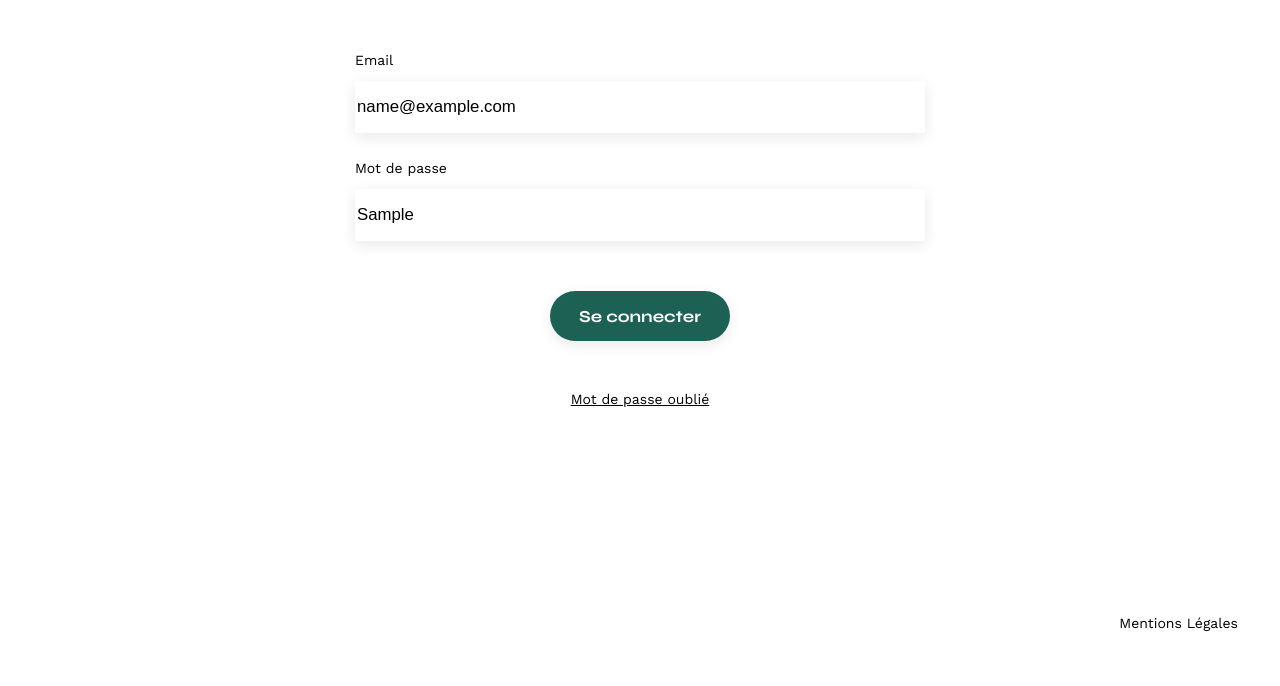
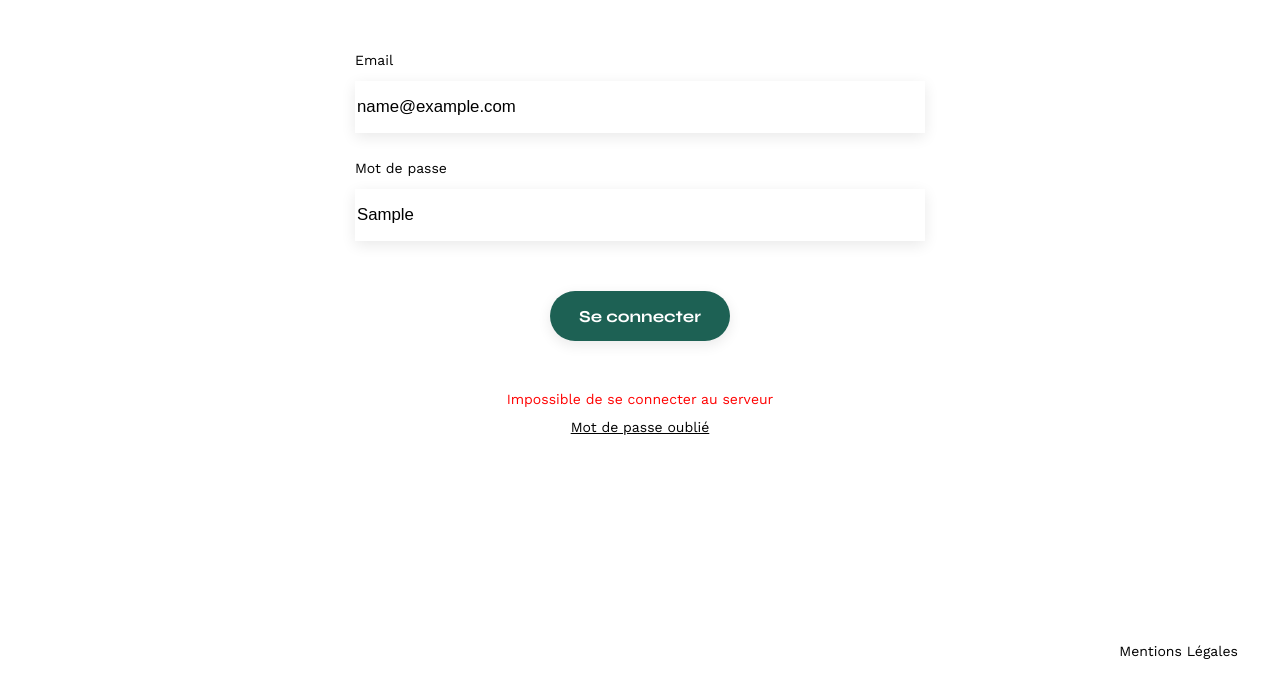
Before and after one commit to ginx836/P3-Portfolio-Sophie-Bluel, a plain HTML site: page FrontEnd/login.html in a window 1280 px wide. Both pictures are taken after typing "name@example.com", "Sample" into the empty fields and a click on the input "Se connecter". Shown: the part 227-913 px from the top of the page. Before the commit the page ends 885 px from the top, so only its background shows below. Drawn offline with nearby package versions, Linux system fonts and the light colour scheme; no server answers.

Commit message:
Modification de la page login
Modification de la gestion des messages d'erreur. Passage de la methode alert à un message inclus dans la page

```diff
--- a/FrontEnd/login.html
+++ b/FrontEnd/login.html
@@ -31,7 +31,7 @@
 	<main>
 		<section id="login">
 			<h2>Log In</h2>
-			<form action="#" method="post">
+			<form id="loginForm" action="#" method="post">
 				<label for="email">Email</label>
 				<input type="email" name="email" id="email">
 				<label for="password">Mot de passe</label>
--- a/FrontEnd/login.js
+++ b/FrontEnd/login.js
@@ -1,12 +1,36 @@
-import { loginUser } from "./api.js"; // Importer la fonction loginUser depuis api.js
+import { loginUser } from "./api.js";
 
-document.getElementById("login").addEventListener("submit", handleLogin); // Ajouter un écouteur d'événement sur le formulaire de connexion
+document.getElementById("login").addEventListener("submit", handleLogin);
+
+/**
+ *
+ * @param {Event} event
+ */
 
 async function handleLogin(event) {
   event.preventDefault();
 
   const email = document.getElementById("email").value;
   const password = document.getElementById("password").value;
+
+  function errorMessage(message) {
+    const form = document.getElementById("loginForm");
+    const error = document.createElement("p");
+    error.textContent = message;
+    error.style.color = "red";
+    error.style.textAlign = "center";
+    error.style.marginBottom = "1em";
+    form.appendChild(error);
+
+    const submitButton = document.querySelector("input[type='submit']");
+    submitButton.addEventListener("click", function () {
+      error.remove();
+    });
+
+    setTimeout(function () {
+      error.remove();
+    }, 10000);
+  }
 
   try {
     // Essayer d'envoyer la requête à l'API
@@ -20,10 +44,10 @@ async function handleLogin(event) {
       window.location.href = "./index.html";
     } else {
       // Si la connexion échoue, afficher un message d'erreur
-      alert("Erreur dans l'identifiant ou le mot de passe");
+      errorMessage("Erreur dans l'identifiant ou le mot de passe");
     }
   } catch (error) {
-    // En cas d'erreur lors de la requête, afficher le message d'erreur
-    alert("Erreur lors de la requête : " + error.message);
+    // En cas d'erreur de connexion, afficher un message d'erreur
+    errorMessage("Impossible de se connecter au serveur");
   }
 }
```
